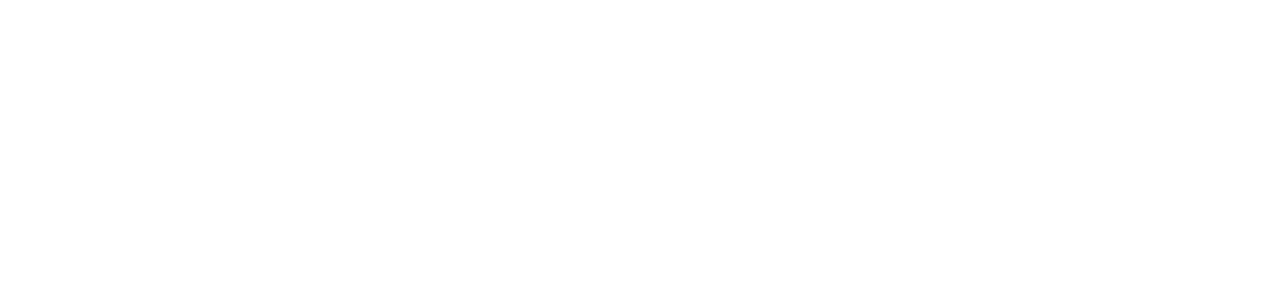
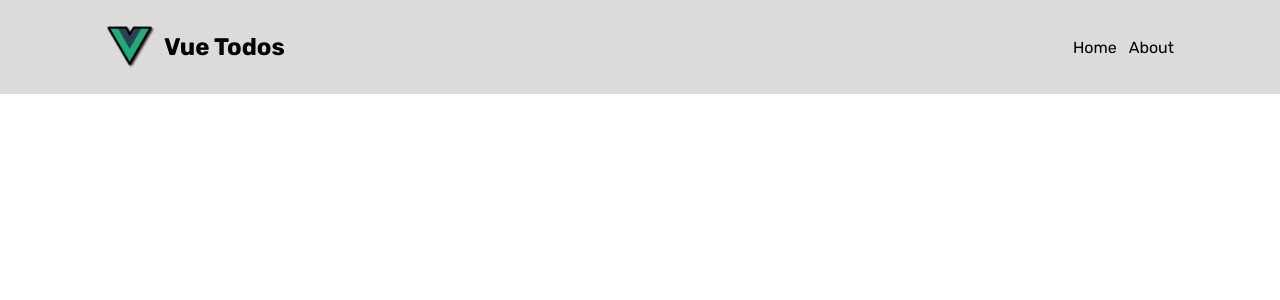
Before and after one commit to ammarmoha37/vue-todos, a Vue app in the folder vue-todos/: page / in a window 1280 px wide. Shown: the top 300 px of the page. Built offline with nearby package versions, Linux system fonts and the light colour scheme.

Commit message:
nav component

```diff
--- a/vue-todos/src/App.vue
+++ b/vue-todos/src/App.vue
@@ -1,8 +1,10 @@
 <script setup>
 import { RouterView } from 'vue-router'
+import TodoHeader from './components/TodoHeader.vue';
 </script>
 
 <template>
+  <TodoHeader />
   <RouterView />
 </template>
 
--- /dev/null
+++ b/vue-todos/src/components/TodoHeader.vue
@@ -0,0 +1,56 @@
+<script setup>
+import { RouterLink } from 'vue-router';
+
+</script>
+
+<template>
+  <header>
+    <nav class="container">
+      <div class="branding">
+        <img src="../assets/Vue_Logo_Black.png" alt="logo">
+        <h1>Vue Todos</h1>
+      </div>
+      <ul class="nav-routes">
+        <RouterLink to="/">Home</RouterLink>
+        <RouterLink to="/about">About</RouterLink>
+      </ul>
+    </nav>
+  </header>
+</template>
+
+<style lang="scss" scoped>
+header {
+  background-color: #dddada;
+  nav {
+    display: flex;
+    align-items: center;
+    padding: 25px 16px;
+
+    .branding {
+      display: flex;
+      align-items: center;
+      gap: 8px;
+      img {
+        max-width: 50px;
+      }
+
+      h1 {
+        font-size: 24px;
+      }
+    }
+
+    .nav-routes {
+      display: flex;
+      flex: 1;
+      justify-content: flex-end;
+      gap: 12px;
+      list-style: none;
+
+      a {
+        text-decoration: none;
+        color: inherit;
+      }
+    }
+  }
+}
+</style>
```
Also changed, not shown: vue-todos/src/assets/Vue_Logo_Black.png (added).
